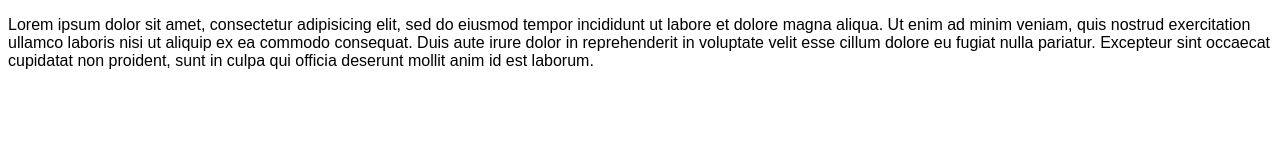
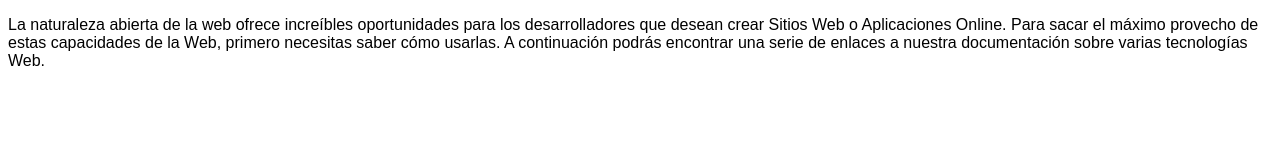
Before and after one commit to YolandaCuadro/S1---Ejercicio-de-repaso-1, a plain HTML site: page index.html in a window 1280 px wide. Drawn offline with Linux system fonts and the light colour scheme.

Commit message:
Add text web

```diff
--- a/index.html
+++ b/index.html
@@ -7,7 +7,7 @@
   </head>
   <body>
     <p>
-      Lorem ipsum dolor sit amet, consectetur adipisicing elit, sed do eiusmod tempor incididunt ut labore et dolore magna aliqua. Ut enim ad minim veniam, quis nostrud exercitation ullamco laboris nisi ut aliquip ex ea commodo consequat. Duis aute irure dolor in reprehenderit in voluptate velit esse cillum dolore eu fugiat nulla pariatur. Excepteur sint occaecat cupidatat non proident, sunt in culpa qui officia deserunt mollit anim id est laborum.
+      La naturaleza abierta de la web ofrece increíbles oportunidades para los desarrolladores que desean crear Sitios Web o Aplicaciones Online. Para sacar el máximo provecho de estas capacidades de la Web, primero necesitas saber cómo usarlas. A continuación podrás encontrar una serie de enlaces a nuestra documentación sobre varias  tecnologías Web.
     </p>
   </body>
 </html>
```
